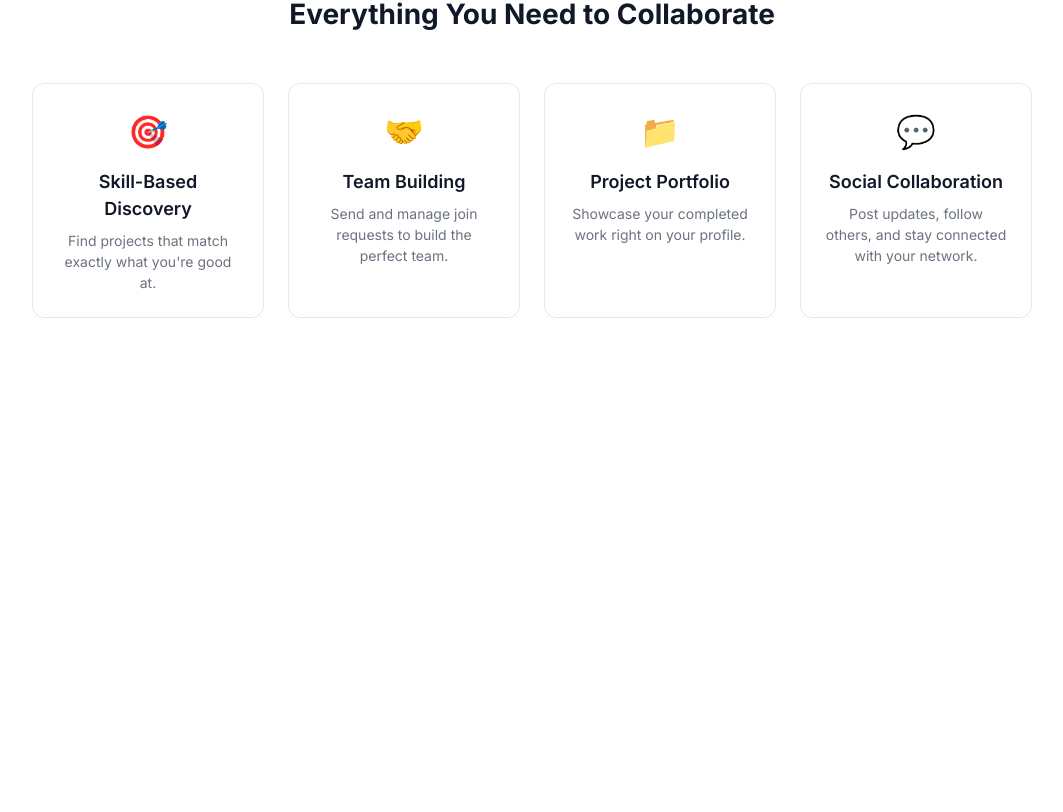
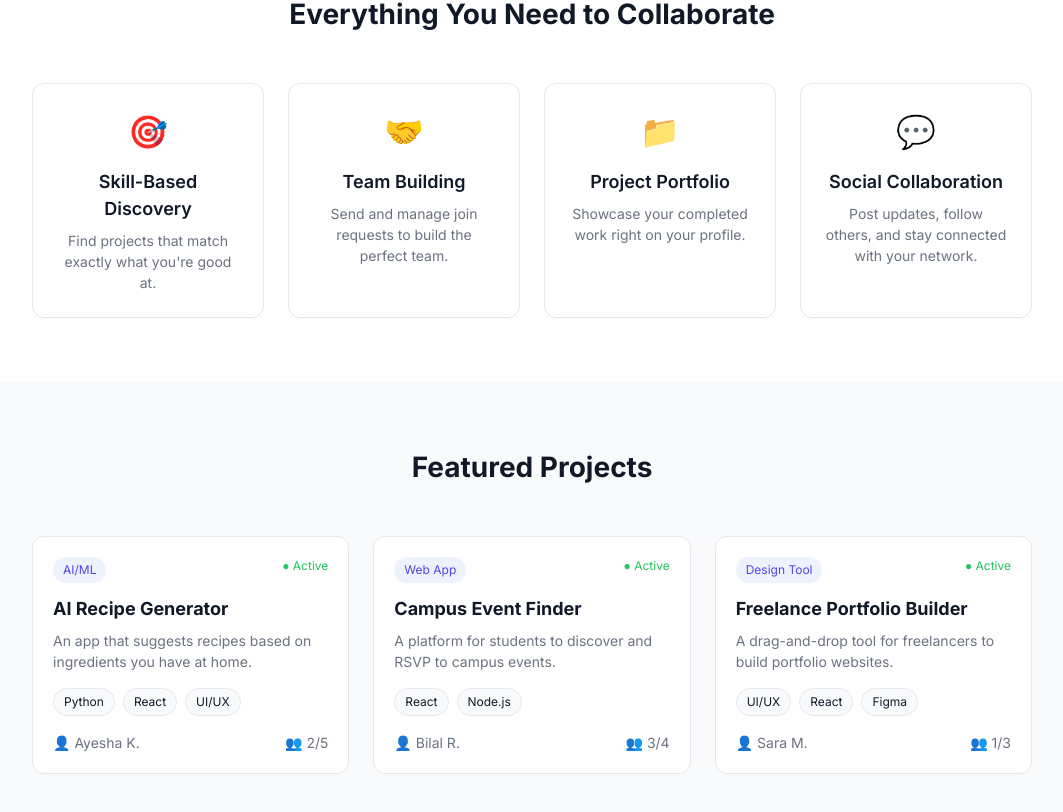
Before and after one commit to Moazam80/collabify, a React (Vite) app in the folder frontend/: page / in a window 1280 px wide. Shown: the part 1240-2052 px from the top of the page, without its empty margins (108-1171 px from the left). Before the commit the page ends 1622 px from the top, so only its background shows below. Built offline with nearby package versions, Linux system fonts and the light colour scheme.

Commit message:
feat: add reusable ProjectCard component and Featured Projects section

```diff
--- /dev/null
+++ b/frontend/src/components/FeaturedProjects.jsx
@@ -0,0 +1,72 @@
+import ProjectCard from "./ProjectCard";
+
+const dummyProjects = [
+  {
+    title: "AI Recipe Generator",
+    category: "AI/ML",
+    status: "Active",
+    description: "An app that suggests recipes based on ingredients you have at home.",
+    skills: ["Python", "React", "UI/UX"],
+    owner: "Ayesha K.",
+    teamCount: 2,
+    maxTeamSize: 5,
+  },
+  {
+    title: "Campus Event Finder",
+    category: "Web App",
+    status: "Active",
+    description: "A platform for students to discover and RSVP to campus events.",
+    skills: ["React", "Node.js"],
+    owner: "Bilal R.",
+    teamCount: 3,
+    maxTeamSize: 4,
+  },
+  {
+    title: "Freelance Portfolio Builder",
+    category: "Design Tool",
+    status: "Active",
+    description: "A drag-and-drop tool for freelancers to build portfolio websites.",
+    skills: ["UI/UX", "React", "Figma"],
+    owner: "Sara M.",
+    teamCount: 1,
+    maxTeamSize: 3,
+  },
+];
+
+function FeaturedProjects() {
+  return (
+    <section
+      style={{
+        padding: "64px 24px",
+        background: "var(--color-background-alt)",
+      }}
+    >
+      <h2
+        style={{
+          textAlign: "center",
+          fontSize: "var(--font-size-h2)",
+          fontWeight: "700",
+          marginBottom: "48px",
+        }}
+      >
+        Featured Projects
+      </h2>
+
+      <div
+        style={{
+          display: "grid",
+          gridTemplateColumns: "repeat(auto-fit, minmax(260px, 1fr))",
+          gap: "24px",
+          maxWidth: "1000px",
+          margin: "0 auto",
+        }}
+      >
+        {dummyProjects.map((project) => (
+          <ProjectCard key={project.title} project={project} />
+        ))}
+      </div>
+    </section>
+  );
+}
+
+export default FeaturedProjects;
--- /dev/null
+++ b/frontend/src/components/ProjectCard.jsx
@@ -0,0 +1,98 @@
+function ProjectCard({ project }) {
+  return (
+    <div
+      style={{
+        background: "var(--color-background)",
+        border: "1px solid var(--color-border)",
+        borderRadius: "var(--radius-md)",
+        padding: "20px",
+        textAlign: "left",
+      }}
+    >
+      {/* Category + Status */}
+      <div
+        style={{
+          display: "flex",
+          justifyContent: "space-between",
+          marginBottom: "12px",
+        }}
+      >
+        <span
+          style={{
+            background: "var(--color-primary-light)",
+            color: "var(--color-primary)",
+            fontSize: "var(--font-size-caption)",
+            padding: "4px 10px",
+            borderRadius: "999px",
+          }}
+        >
+          {project.category}
+        </span>
+        <span
+          style={{
+            fontSize: "var(--font-size-caption)",
+            color: "var(--color-success)",
+          }}
+        >
+          ● {project.status}
+        </span>
+      </div>
+
+      {/* Title + Description */}
+      <h3 style={{ fontSize: "var(--font-size-h4)", marginBottom: "8px" }}>
+        {project.title}
+      </h3>
+      <p
+        style={{
+          fontSize: "var(--font-size-small)",
+          color: "var(--color-text-secondary)",
+          marginBottom: "16px",
+        }}
+      >
+        {project.description}
+      </p>
+
+      {/* Skills */}
+      <div
+        style={{
+          display: "flex",
+          flexWrap: "wrap",
+          gap: "8px",
+          marginBottom: "16px",
+        }}
+      >
+        {project.skills.map((skill) => (
+          <span
+            key={skill}
+            style={{
+              background: "var(--color-background-alt)",
+              border: "1px solid var(--color-border)",
+              fontSize: "var(--font-size-caption)",
+              padding: "4px 10px",
+              borderRadius: "999px",
+            }}
+          >
+            {skill}
+          </span>
+        ))}
+      </div>
+
+      {/* Footer */}
+      <div
+        style={{
+          display: "flex",
+          justifyContent: "space-between",
+          fontSize: "var(--font-size-small)",
+          color: "var(--color-text-secondary)",
+        }}
+      >
+        <span>👤 {project.owner}</span>
+        <span>
+          👥 {project.teamCount}/{project.maxTeamSize}
+        </span>
+      </div>
+    </div>
+  );
+}
+
+export default ProjectCard;
--- a/frontend/src/pages/landing.jsx
+++ b/frontend/src/pages/landing.jsx
@@ -3,6 +3,7 @@ import Hero from "../components/Hero";
 import Intro from "../components/Intro";
 import HowItWorks from "../components/HowItWorks";
 import Features from "../components/Features";
+import FeaturedProjects from "../components/FeaturedProjects";
 
 function Landing() {
   return (
@@ -12,6 +13,7 @@ function Landing() {
       <Intro />
       <HowItWorks />
       <Features />
+      <FeaturedProjects />
     </div>
   );
 }
```
